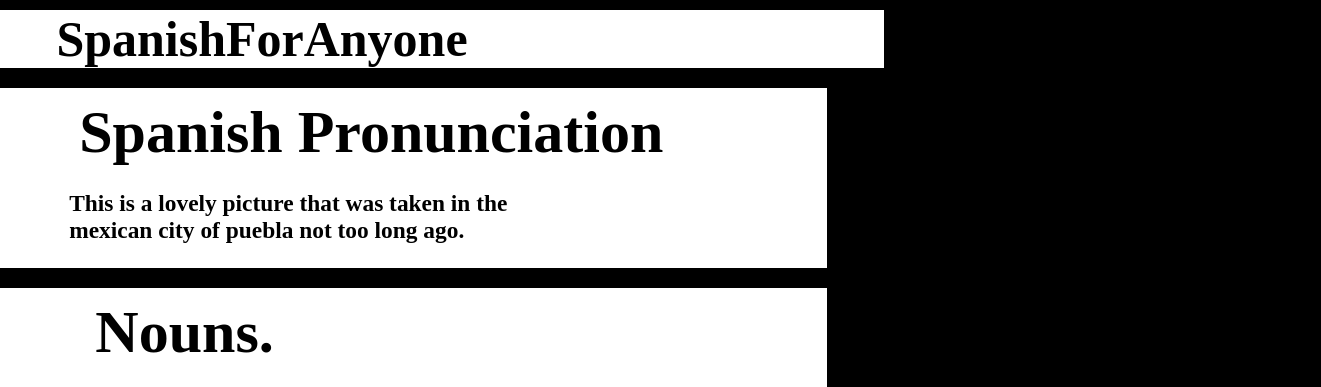
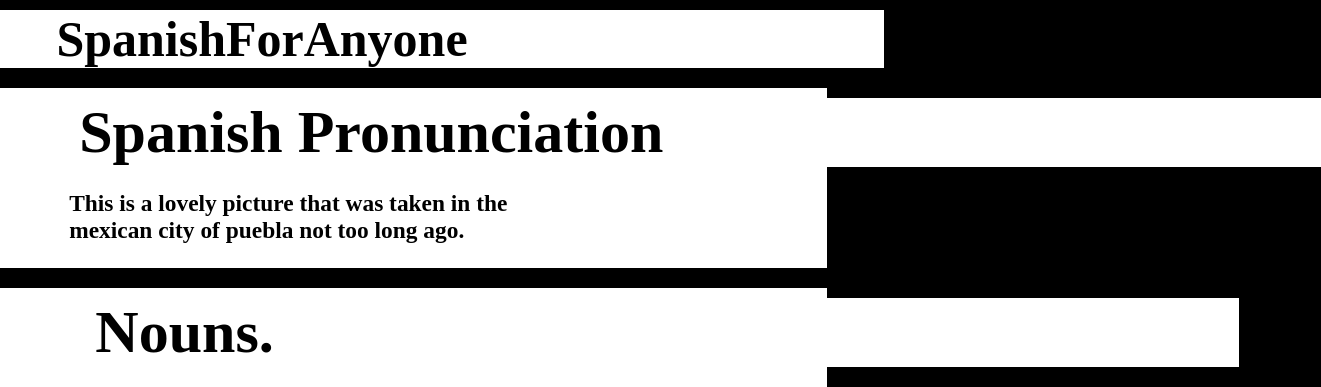
Before and after one commit to Martin0484/Spanish2.github.io, a plain HTML site: page index.html in a window 1280 px wide. Shown: the top 387 px of the page, 1321 px wide, since content can reach past the window. Drawn offline with Linux system fonts and the light colour scheme.

Commit message:
Update LearnSpanish.css

```diff
--- a/LearnSpanish.css
+++ b/LearnSpanish.css
@@ -17,7 +17,7 @@ h2 {
   font-size: 60px;
   font: italic;
   padding-top: 0;
-  max-width: 600px;
+  width: 175%;
 }
 
 h3 {
```
